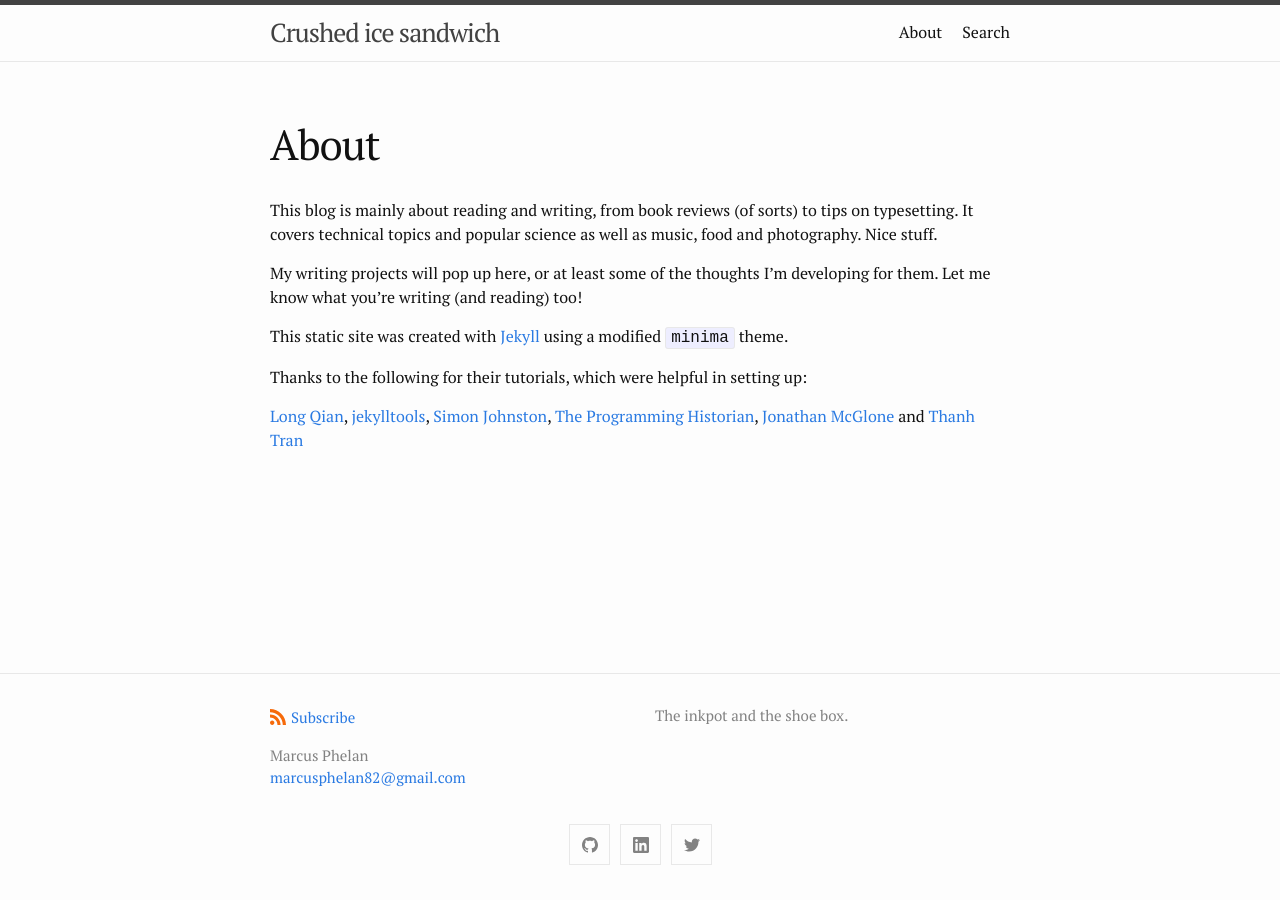
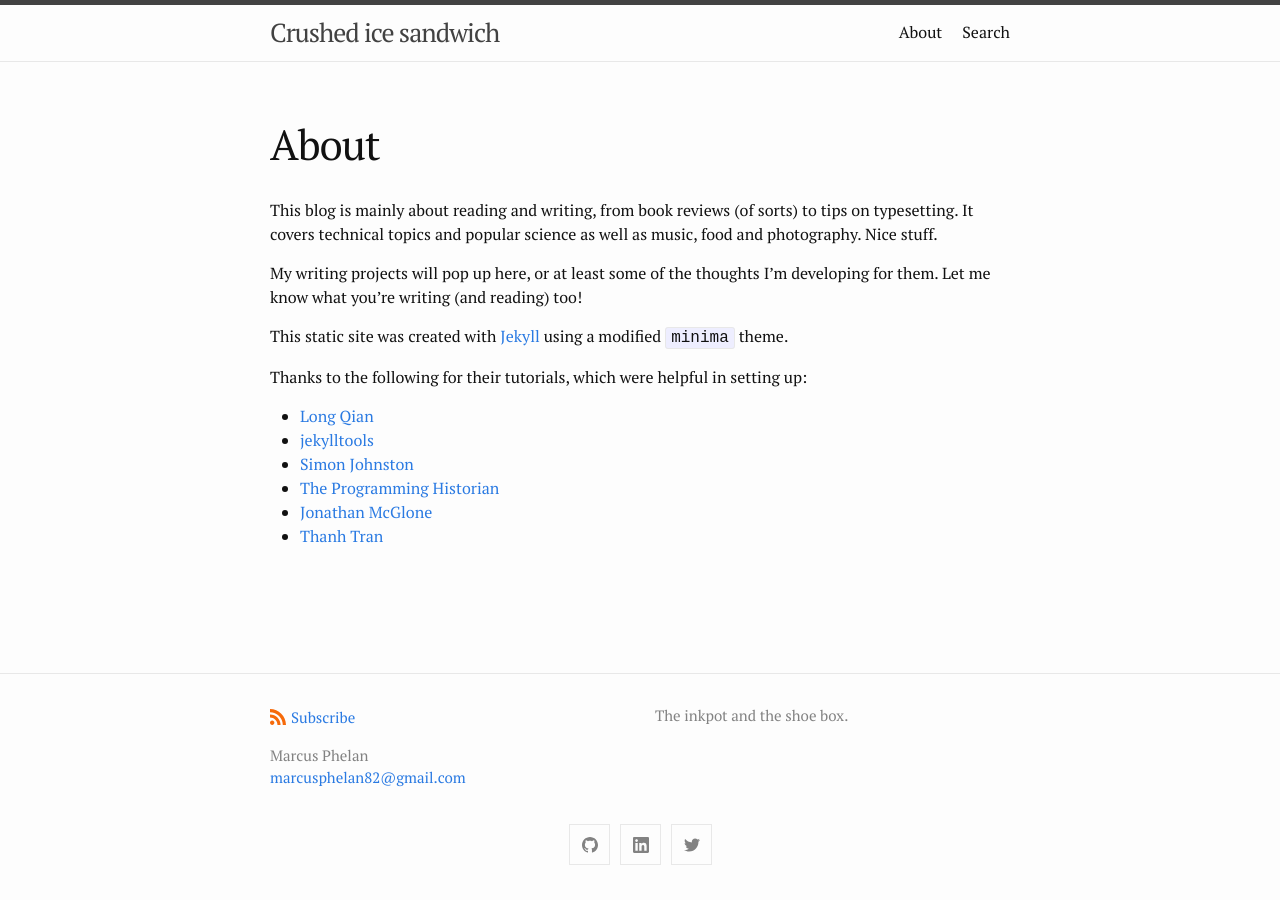
Before and after one commit to marcusphelan/marcusphelan.github.io, a Jekyll site: the page built from about.md, in a window 1280 px wide. Built offline with Jekyll 4.4.1, drawn with Linux system fonts in a browser that asks for light colours; nearby versions of some CDN libraries.

Commit message:
Update about.md

```diff
--- a/about.md
+++ b/about.md
@@ -14,4 +14,9 @@
 
 Thanks to the following for their tutorials, which were helpful in setting up:
 
-[Long Qian](https://longqian.me "Long Qian"), [jekylltools](https://github.com/jekylltools/jekyll-tipue-search "jekylltools"), [Simon Johnston](https://simonkjohnston.life/ "Randomizer"), [The Programming Historian](https://programminghistorian.org/ "The Programming Historian"), [Jonathan McGlone](http://jmcglone.com/ "Jonathan McGlone") and [Thanh Tran](https://int3ractive.com/ "int3ractive")
+- [Long Qian](https://longqian.me "Long Qian")
+- [jekylltools](https://github.com/jekylltools/jekyll-tipue-search "jekylltools")
+- [Simon Johnston](https://simonkjohnston.life/ "Randomizer")
+- [The Programming Historian](https://programminghistorian.org/ "The Programming Historian")
+- [Jonathan McGlone](http://jmcglone.com/ "Jonathan McGlone")
+- [Thanh Tran](https://int3ractive.com/ "int3ractive")
```
